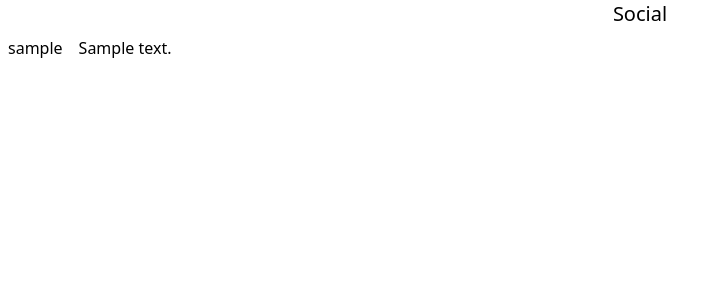
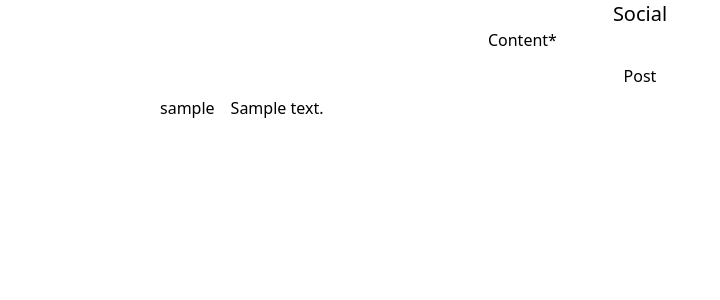
Before and after one commit to UriBaynesay/Social, a Django app: page / in a window 1280 px wide. Shown: the top 300 px of the page, without its empty margins (0-720 px from the left). Run offline with Django 5.2, Linux system fonts and the light colour scheme; tables that the repository leaves empty hold one stand-in row (values such as "Sample post"); some libraries are stand-ins or nearby versions.

Commit message:
added compose form

```diff
--- /dev/null
+++ b/social_project/post/forms.py
@@ -0,0 +1,8 @@
+from django import forms
+from .models import Post
+
+class PostCreationForm(forms.ModelForm):
+
+    class Meta:
+        model = Post
+        fields = ['content']
--- a/social_project/post/models.py
+++ b/social_project/post/models.py
@@ -1,5 +1,3 @@
-import datetime
-
 from django.db import models
 from django.utils import timezone
 from django.contrib.auth.models import User
@@ -7,7 +5,7 @@ from django.contrib.auth.models import User
 
 class Post(models.Model):
     author = models.ForeignKey(User, on_delete=models.CASCADE)
-    content = models.TextField()
+    content = models.CharField(max_length=250)
     date_created = models.DateField(default=timezone.now)
 
     objects = models.Manager()
--- /dev/null
+++ b/social_project/post/static/post/main.css
@@ -0,0 +1,3 @@
+input:focus{
+    outline: none;
+}
--- a/social_project/post/templates/post/_base.html
+++ b/social_project/post/templates/post/_base.html
@@ -1,15 +1,17 @@
+{% load static %}
 <!DOCTYPE html>
 <html lang="en">
 <head>
     <meta charset="UTF-8">
     <title>Social</title>
     <script src="https://cdn.tailwindcss.com"></script>
+    <link rel="stylesheet" href="{% static 'post/main.css' %}"">
 </head>
 <body>
     <header class="text-center">
         <a class="text-xl" href="/">Social</a>
     </header>
-    <main class="px-2">
+    <main class="px-40">
         {% block content%}{% endblock %}
     </main>
 </body>
--- a/social_project/post/templates/post/home.html
+++ b/social_project/post/templates/post/home.html
@@ -1,5 +1,14 @@
 {% extends "post/_base.html" %}
+{% load crispy_forms_tags %}
 {% block content %}
+<form method="POST" class="flex flex-col items-center">
+    {% csrf_token %}
+    <fieldset>
+        {{ form|crispy }}
+    </fieldset>
+    <button type="submit">Post</button>
+</form>
+
 <ul>
     {% for post in posts %}
     <li class="my-2">
--- a/social_project/post/views.py
+++ b/social_project/post/views.py
@@ -1,7 +1,21 @@
-from django.shortcuts import render
+from django.shortcuts import render, redirect
+from django.contrib.auth.decorators import login_required
 from .models import Post
+from .forms import PostCreationForm
 
 
 def home(request):
-    context = {'posts': Post.objects.all()}
+    if request.method == "POST":
+        post_creations(request)
+    form = PostCreationForm()
+    context = {'posts': Post.objects.all(), 'form': form}
     return render(request, 'post/home.html', context)
+
+@login_required
+def post_creations(data):
+    form = PostCreationForm(data.POST)
+    form.instance.author = data.user
+    print(data.user)
+    if form.is_valid():
+         form.save()
+         redirect('/')
```
Also changed, not shown: social_project/social_project/settings.py (+8 -0 lines), social_project/post/migrations/0002_alter_post_content.py (added).
